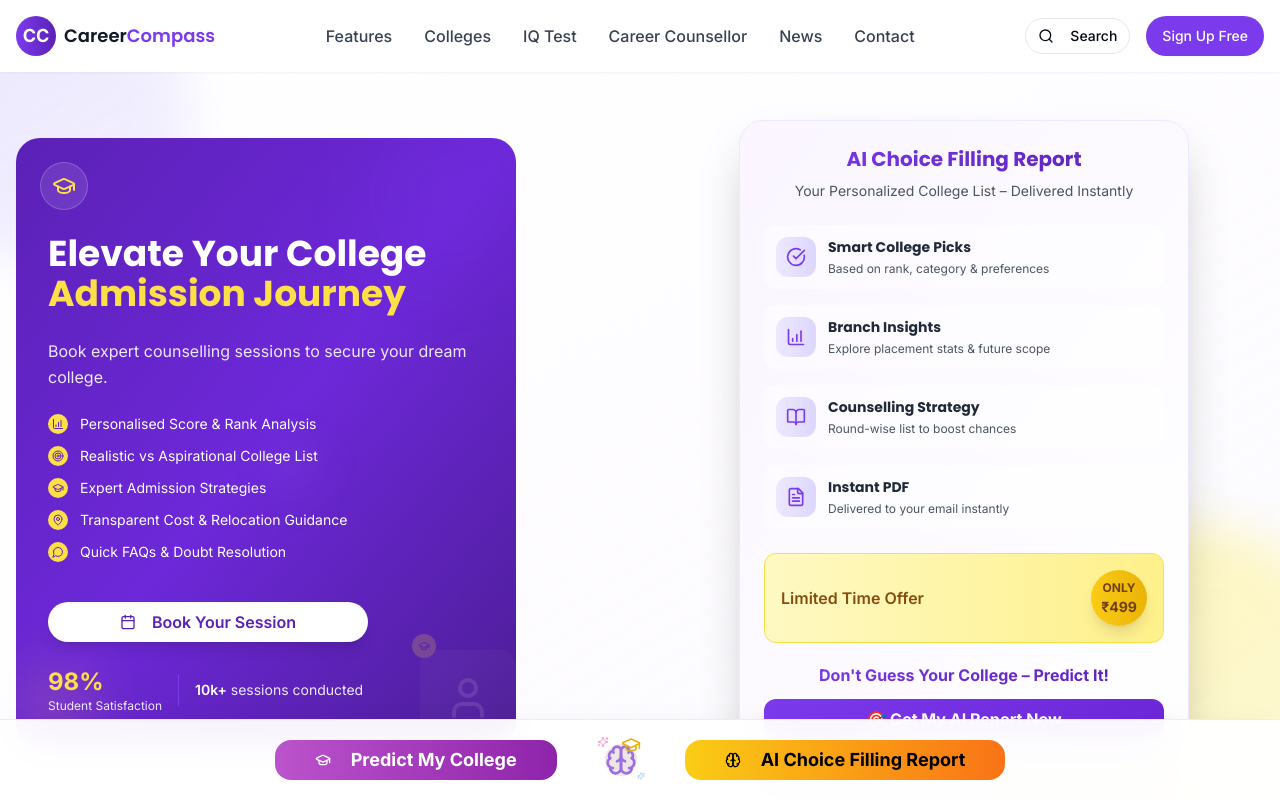
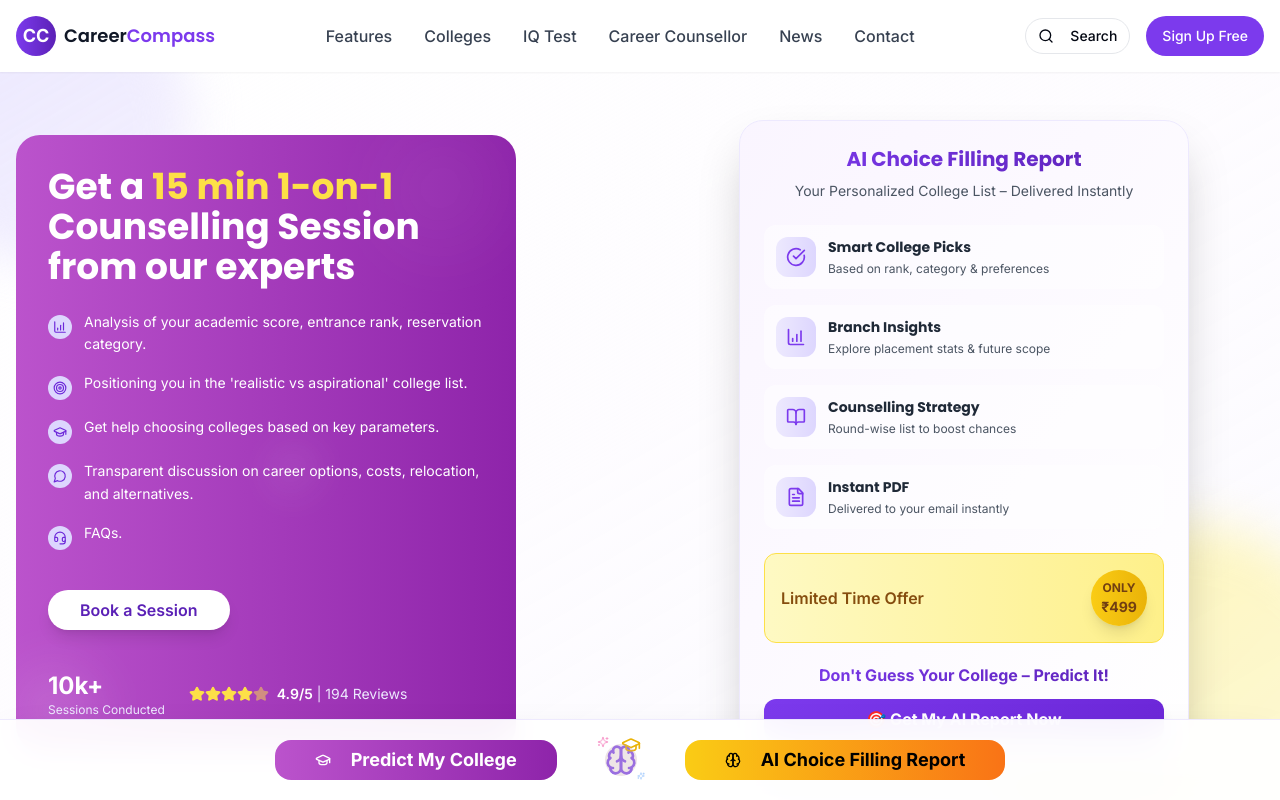
Before and after one commit to shubham196/career-compass-reimagine, a React (Vite) app: page / in a window 1280 px wide. Shown: the top 800 px of the page. Built offline with nearby package versions, Linux system fonts and the light colour scheme.

Commit message:
feat: Update hero section with new content
Update the left side hero section with content from the provided image, excluding the pricing section. Apply the theme gradient background.

```diff
--- a/src/components/HeroSection.tsx
+++ b/src/components/HeroSection.tsx
@@ -14,117 +14,99 @@ const HeroSection = () => {
 
       <div className="container mx-auto px-4 max-w-7xl">
         <div className="grid grid-cols-1 md:grid-cols-2 gap-8 md:gap-12 items-center">
-          {/* Left Side - VR Inspired Hero Design */}
+          {/* Left Side - Updated Content */}
           <div className="relative z-10">
-            <div className="relative bg-gradient-to-br from-purple-800 via-purple-700 to-purple-900 rounded-3xl p-8 max-w-[500px] overflow-hidden">
+            <div className="relative bg-theme-gradient rounded-3xl p-8 max-w-[500px] overflow-hidden">
               {/* Abstract Background Patterns */}
-              <div className="absolute top-0 right-0 w-32 h-32 bg-gradient-to-br from-purple-600/30 to-transparent rounded-full blur-2xl"></div>
-              <div className="absolute bottom-0 left-0 w-24 h-24 bg-gradient-to-tr from-yellow-400/20 to-transparent rounded-full blur-xl"></div>
-              <div className="absolute top-1/2 left-1/2 w-16 h-16 bg-gradient-to-br from-purple-500/20 to-transparent rounded-full blur-lg"></div>
-
-              {/* Top Left Brand Badge */}
-              <div className="absolute top-6 left-6">
-                <div className="w-12 h-12 rounded-full bg-white/10 backdrop-blur-sm border border-white/20 flex items-center justify-center">
-                  <GraduationCap className="w-6 h-6 text-yellow-300" />
-                </div>
-              </div>
+              <div className="absolute top-0 right-0 w-32 h-32 bg-gradient-to-br from-white/10 to-transparent rounded-full blur-2xl"></div>
+              <div className="absolute bottom-0 left-0 w-24 h-24 bg-gradient-to-tr from-white/20 to-transparent rounded-full blur-xl"></div>
+              <div className="absolute top-1/2 left-1/2 w-16 h-16 bg-gradient-to-br from-white/10 to-transparent rounded-full blur-lg"></div>
 
               {/* Main Content */}
-              <div className="relative pt-16 space-y-6">
+              <div className="relative space-y-6">
                 {/* Main Heading */}
                 <div>
                   <h1 className="text-3xl md:text-4xl font-bold leading-tight text-white font-poppins">
-                    Elevate Your College
+                    Get a <span className="text-yellow-300">15 min 1-on-1</span>
                     <br />
-                    <span className="text-yellow-300">
-                      Admission Journey
-                    </span>
+                    Counselling Session
+                    <br />
+                    from our experts
                   </h1>
                 </div>
 
-                {/* Subheading */}
-                <p className="text-purple-100 text-base leading-relaxed">
-                  Book expert counselling sessions to secure your dream college.
-                </p>
-
-                {/* Benefits List - Two Column Grid */}
-                <div className="grid grid-cols-1 gap-3">
-                  <div className="flex items-center gap-3">
-                    <div className="w-5 h-5 rounded-full bg-yellow-300 flex items-center justify-center flex-shrink-0">
-                      <BarChart4 className="w-3 h-3 text-purple-800" />
+                {/* Benefits List */}
+                <div className="space-y-4">
+                  <div className="flex items-start gap-3">
+                    <div className="w-6 h-6 rounded-full bg-purple-200 flex items-center justify-center flex-shrink-0 mt-1">
+                      <BarChart4 className="w-3.5 h-3.5 text-purple-700" />
                     </div>
-                    <span className="text-white text-sm">Personalised Score & Rank Analysis</span>
+                    <span className="text-white text-sm leading-relaxed">
+                      Analysis of your academic score, entrance rank, reservation category.
+                    </span>
                   </div>
 
-                  <div className="flex items-center gap-3">
-                    <div className="w-5 h-5 rounded-full bg-yellow-300 flex items-center justify-center flex-shrink-0">
-                      <Target className="w-3 h-3 text-purple-800" />
+                  <div className="flex items-start gap-3">
+                    <div className="w-6 h-6 rounded-full bg-purple-200 flex items-center justify-center flex-shrink-0 mt-1">
+                      <Target className="w-3.5 h-3.5 text-purple-700" />
                     </div>
-                    <span className="text-white text-sm">Realistic vs Aspirational College List</span>
+                    <span className="text-white text-sm leading-relaxed">
+                      Positioning you in the 'realistic vs aspirational' college list.
+                    </span>
                   </div>
 
-                  <div className="flex items-center gap-3">
-                    <div className="w-5 h-5 rounded-full bg-yellow-300 flex items-center justify-center flex-shrink-0">
-                      <GraduationCap className="w-3 h-3 text-purple-800" />
+                  <div className="flex items-start gap-3">
+                    <div className="w-6 h-6 rounded-full bg-purple-200 flex items-center justify-center flex-shrink-0 mt-1">
+                      <GraduationCap className="w-3.5 h-3.5 text-purple-700" />
                     </div>
-                    <span className="text-white text-sm">Expert Admission Strategies</span>
+                    <span className="text-white text-sm leading-relaxed">
+                      Get help choosing colleges based on key parameters.
+                    </span>
                   </div>
 
-                  <div className="flex items-center gap-3">
-                    <div className="w-5 h-5 rounded-full bg-yellow-300 flex items-center justify-center flex-shrink-0">
-                      <MapPin className="w-3 h-3 text-purple-800" />
+                  <div className="flex items-start gap-3">
+                    <div className="w-6 h-6 rounded-full bg-purple-200 flex items-center justify-center flex-shrink-0 mt-1">
+                      <MessageCircle className="w-3.5 h-3.5 text-purple-700" />
                     </div>
-                    <span className="text-white text-sm">Transparent Cost & Relocation Guidance</span>
+                    <span className="text-white text-sm leading-relaxed">
+                      Transparent discussion on career options, costs, relocation, and alternatives.
+                    </span>
                   </div>
 
-                  <div className="flex items-center gap-3">
-                    <div className="w-5 h-5 rounded-full bg-yellow-300 flex items-center justify-center flex-shrink-0">
-                      <MessageCircle className="w-3 h-3 text-purple-800" />
+                  <div className="flex items-start gap-3">
+                    <div className="w-6 h-6 rounded-full bg-purple-200 flex items-center justify-center flex-shrink-0 mt-1">
+                      <Headset className="w-3.5 h-3.5 text-purple-700" />
                     </div>
-                    <span className="text-white text-sm">Quick FAQs & Doubt Resolution</span>
+                    <span className="text-white text-sm leading-relaxed">
+                      FAQs.
+                    </span>
                   </div>
                 </div>
 
                 {/* CTA Button */}
                 <div className="pt-4">
-                  <Button className="bg-white text-purple-800 hover:bg-purple-50 rounded-full px-8 py-3 text-base font-semibold shadow-lg hover:shadow-xl transform hover:scale-105 transition-all duration-200 w-full max-w-xs">
-                    <Calendar className="w-5 h-5 mr-2" />
-                    Book Your Session
+                  <Button className="bg-white text-purple-800 hover:bg-purple-50 rounded-full px-8 py-3 text-base font-semibold shadow-lg hover:shadow-xl transform hover:scale-105 transition-all duration-200">
+                    Book a Session
                   </Button>
                 </div>
 
                 {/* Trust Signal */}
-                <div className="flex items-center gap-4">
+                <div className="flex items-center gap-6 pt-4">
                   <div>
-                    <div className="text-yellow-300 text-2xl font-bold">98%</div>
-                    <div className="text-purple-100 text-xs">Student Satisfaction</div>
+                    <div className="text-white text-2xl font-bold">10k+</div>
+                    <div className="text-purple-100 text-xs">Sessions Conducted</div>
                   </div>
-                  <div className="h-8 w-px bg-purple-600"></div>
-                  <div className="text-purple-100 text-sm">
-                    <span className="font-semibold text-white">10k+</span> sessions conducted
-                  </div>
-                </div>
-              </div>
-
-              {/* Student Illustration Area */}
-              <div className="absolute -right-8 -bottom-8 w-32 h-32 opacity-20">
-                <div className="relative w-full h-full">
-                  {/* Student silhouette placeholder */}
-                  <div className="w-24 h-24 rounded-2xl bg-gradient-to-br from-white/20 to-white/10 flex items-center justify-center">
-                    <User className="w-12 h-12 text-white/60" />
-                  </div>
-
-                  {/* Floating Icons */}
-                  <div className="absolute -top-2 -left-2 w-6 h-6 rounded-full bg-yellow-300 flex items-center justify-center animate-bounce-gentle">
-                    <GraduationCap className="w-3 h-3 text-purple-800" />
-                  </div>
-
-                  <div className="absolute -top-2 -right-2 w-6 h-6 rounded-full bg-yellow-300 flex items-center justify-center animate-bounce-gentle animation-delay-150">
-                    <Building2 className="w-3 h-3 text-purple-800" />
-                  </div>
-
-                  <div className="absolute -bottom-2 -left-2 w-6 h-6 rounded-full bg-yellow-300 flex items-center justify-center animate-bounce-gentle animation-delay-300">
-                    <TrendingUp className="w-3 h-3 text-purple-800" />
+                  <div className="flex items-center gap-2">
+                    <div className="flex items-center">
+                      {[...Array(4)].map((_, i) => (
+                        <Star key={i} className="w-4 h-4 text-yellow-300 fill-current" />
+                      ))}
+                      <Star className="w-4 h-4 text-yellow-300 fill-current opacity-50" />
+                    </div>
+                    <div className="text-white text-sm">
+                      <span className="font-semibold">4.9/5</span>
+                      <span className="text-purple-100"> | 194 Reviews</span>
+                    </div>
                   </div>
                 </div>
               </div>
```
